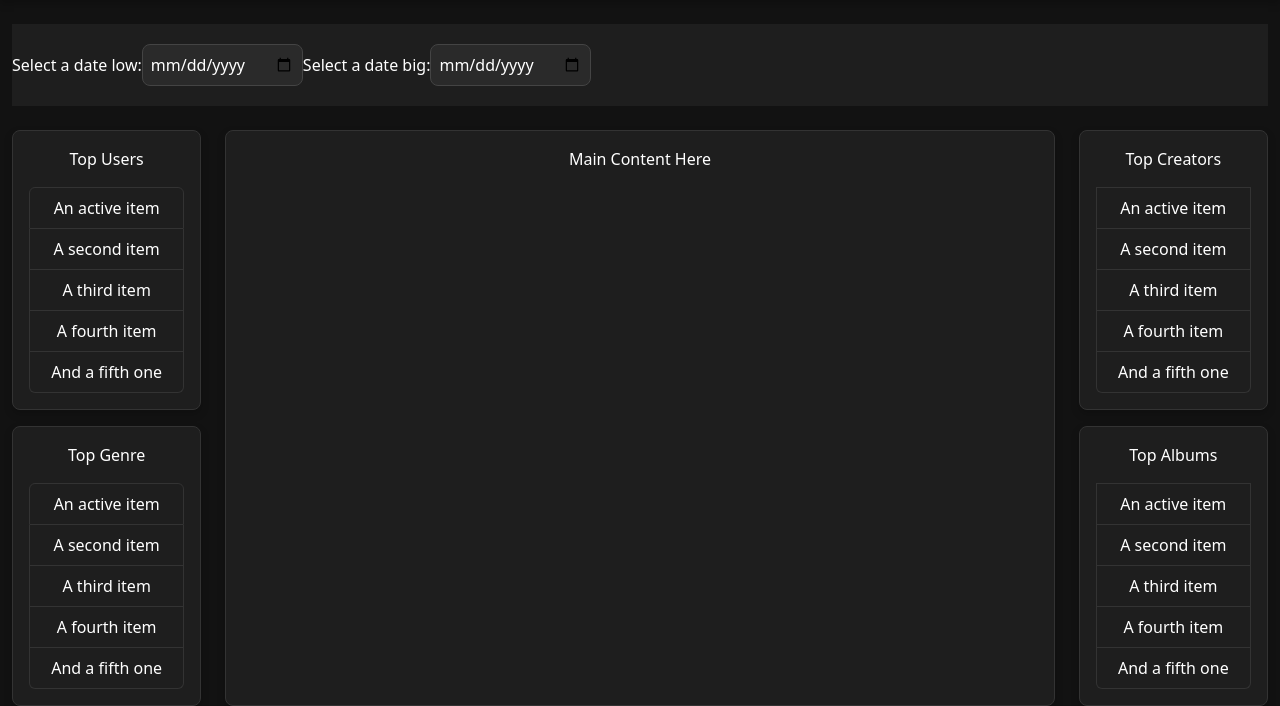
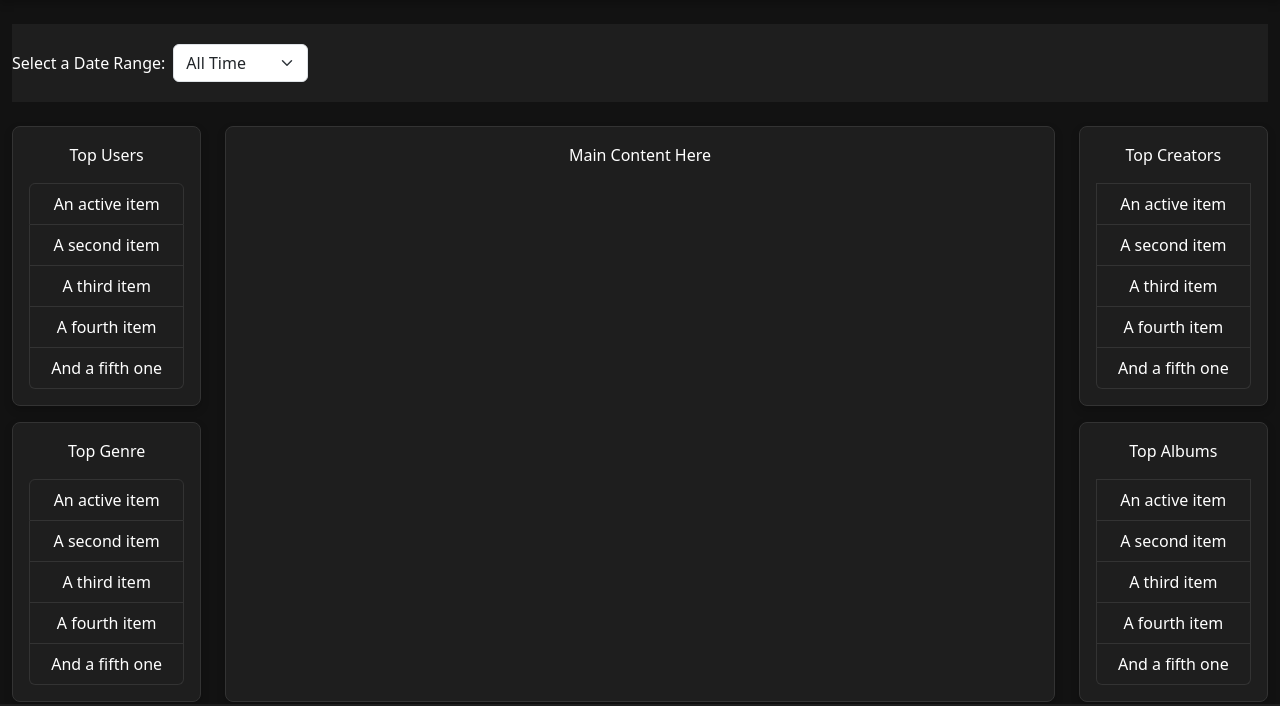
Before and after one commit to Zancmok/AdvancedSpotifyDataAnalyzer, a Python web app: template src/templates/index.html in a window 1280 px wide. Shown: the part 96-802 px from the top of the page. Run offline with Jinja, Linux system fonts and the light colour scheme; the template is opened without the code that fills it, so the values that code supplies are empty.

Commit message:
get skamed

```diff
--- a/src/templates/index.html
+++ b/src/templates/index.html
@@ -47,10 +47,12 @@
 
             <!-- Static Info -->
             <div id="skam" class="container-fluid d-flex align-items-center">
-                <label for="appt">Select a date low:</label>
-                <input type="date" id="appt" name="appt" class="fade-in">
-                <label for="appt">Select a date big:</label>
-                <input type="date" id="appt" name="appt" class="fade-in">
+                <label for="date-range" class="me-2">Select a Date Range:</label>
+                <select id="date-range" name="date-range" class="fade-in form-select w-auto" aria-label="Date Range">
+                    <option value="all-time">All Time</option>
+                    <option value="last-year">Last Year</option>
+                    <option value="last-month">Last Month</option>
+                </select>
             </div>
 
             <!-- Main Grid -->
```
